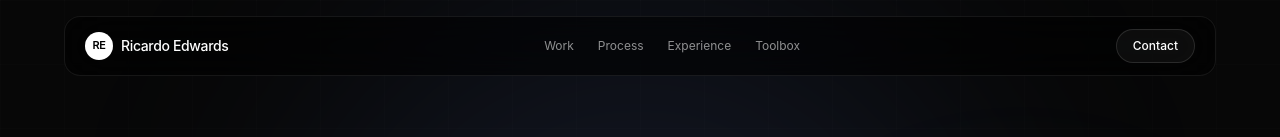
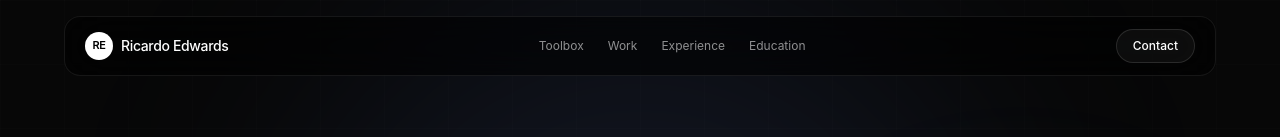
Before and after one commit to RicardoE7/ricardo-edwards, a React (Vite) app: page / in a window 1280 px wide. Shown: the top 137 px of the page. Built offline with nearby package versions, Linux system fonts and the light colour scheme.

Commit message:
content changes

```diff
--- a/src/App.tsx
+++ b/src/App.tsx
@@ -143,7 +143,7 @@ function App() {
           </div>
         </section>
 
-        <section className="px-5 py-28 sm:px-8 sm:py-36 lg:px-12 lg:py-44">
+        <section id="education" className="px-5 py-28 sm:px-8 sm:py-36 lg:px-12 lg:py-44">
           <div className="mx-auto max-w-6xl">
             <Reveal><SectionHeading eyebrow="Education" title="Still becoming." /></Reveal>
             <div className="mt-16 grid gap-px overflow-hidden rounded-[1.75rem] border border-white/[.08] bg-white/[.08] sm:grid-cols-2">
--- a/src/components/Nav.tsx
+++ b/src/components/Nav.tsx
@@ -1,10 +1,10 @@
 import { motion } from 'motion/react'
 
 const links = [
+  ['Toolbox', '#toolbox'],
   ['Work', '#work'],
-  ['Process', '#process'],
   ['Experience', '#experience'],
-  ['Toolbox', '#toolbox'],
+  ['Education', '#education'],
 ] as const
 
 export function Nav() {
--- a/src/data/content.ts
+++ b/src/data/content.ts
@@ -39,7 +39,7 @@ export const experiences: Experience[] = [
 
 export const education = [
   ['Per Scholas', 'Software Engineering Training', 'Expected Oct 2026'],
-  ['Western Governors University', 'Degree in progress', 'Current'],
+  ['Western Governors University', 'Degree in progress', 'Expected Jun 2027'],
   ['CodersCampus', 'Full-Stack Java Bootcamp', 'Jan 2024'],
   ['Sabio', 'Full-Stack Web Development Bootcamp', 'Oct 2023'],
 ] as const
```
